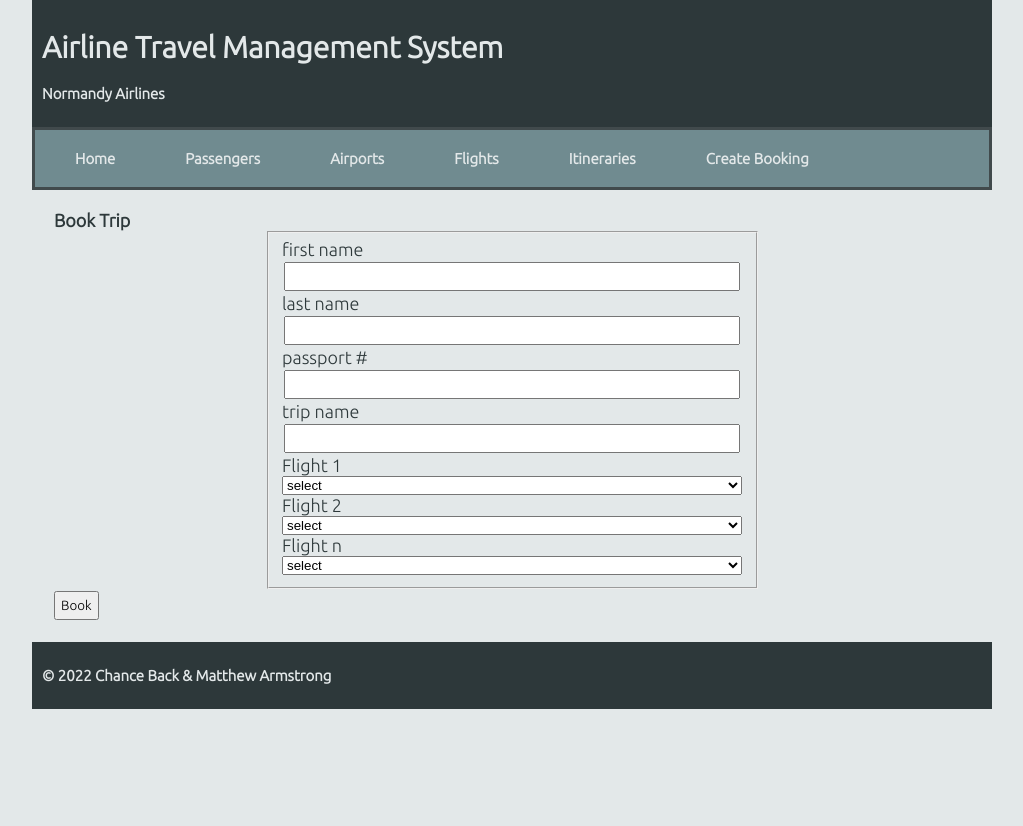
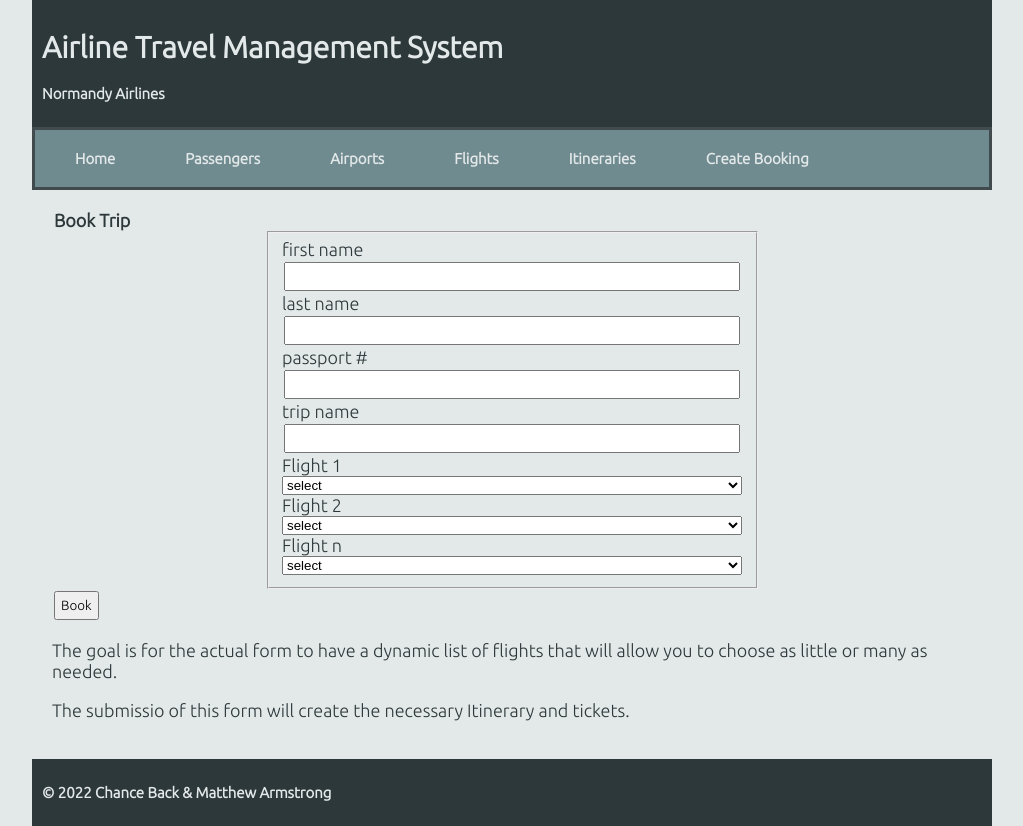
Before and after one commit to chanceback/Airline-Travel-Management-System, a React (Create React App) app in the folder project/p-frontend/: page /create-booking in a window 1280 px wide. Shown: the whole page, without its empty margins (128-1151 px from the left). Before the commit the page ends 800 px from the top, so only its background shows below. Built offline with nearby package versions, Linux system fonts and the light colour scheme.

Commit message:
added comment on booking page

```diff
--- a/project/p-frontend/src/pages/CreateBookingPage.js
+++ b/project/p-frontend/src/pages/CreateBookingPage.js
@@ -31,6 +31,8 @@ function CreateBookingPage() {
             </fieldset>
           <input class="btn" type="submit" id="addItinerary" value="Book" />
 	    </form>
+        <p>The goal is for the actual form to have a dynamic list of flights that will allow you to choose as little or many as needed.</p>
+        <p>The submissio of this form will create the necessary Itinerary and tickets.</p>
         </>
     )
 };
```
